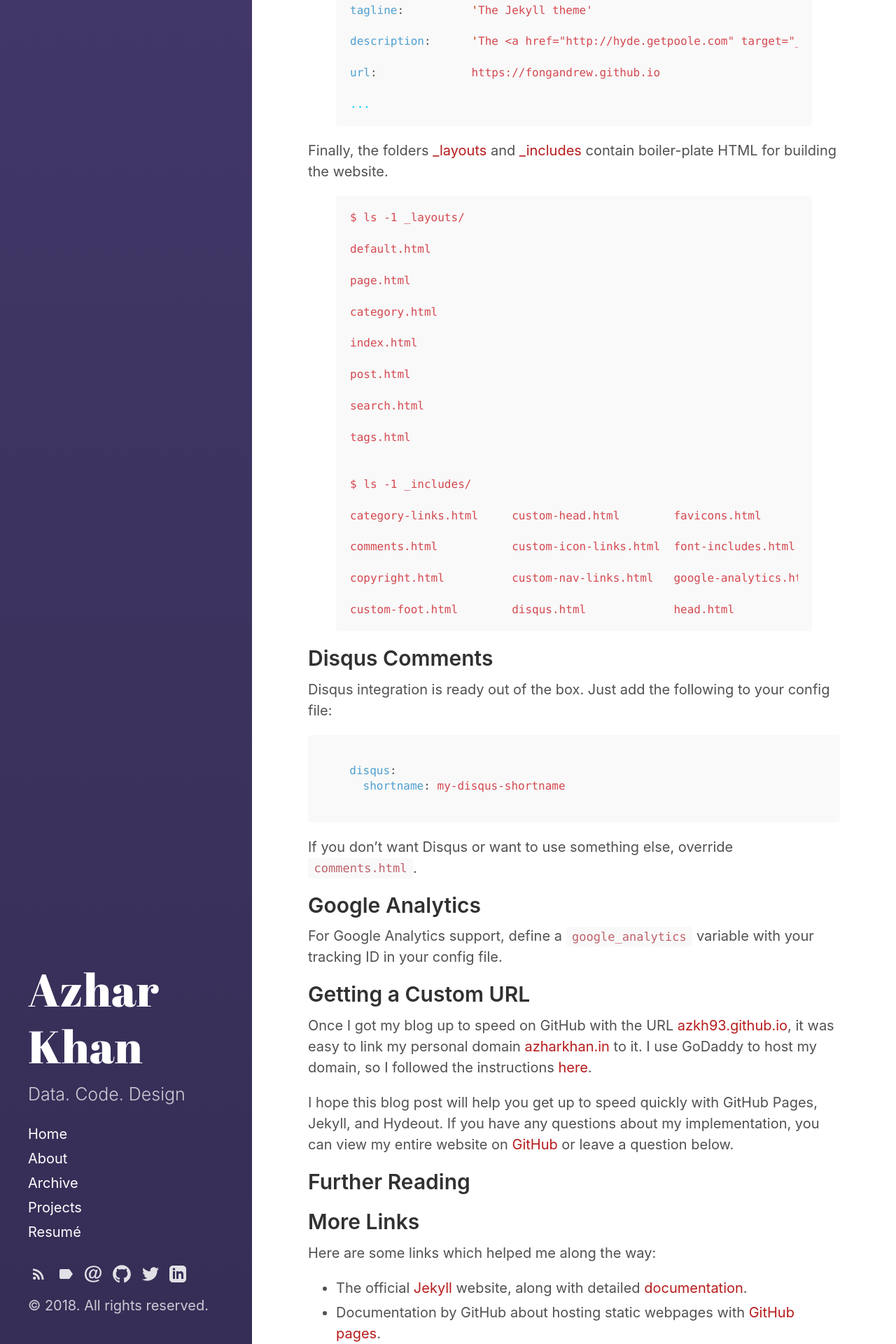
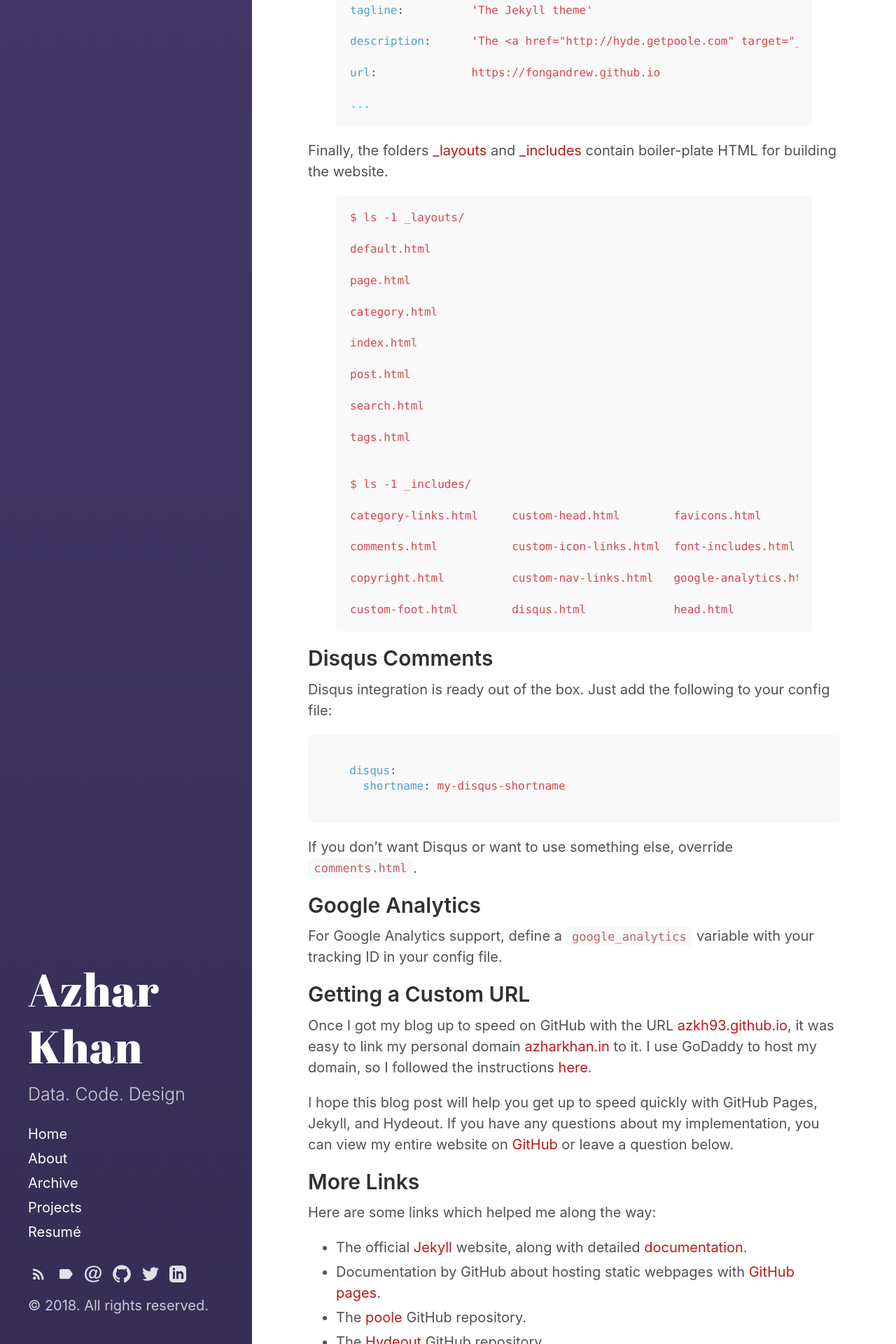
Before and after one commit to zeddmaxx/zeddmaxx.github.io, a Jekyll site: the page built from _posts/2018-10-15-Jekyll-Hydeout-Github-Pages.md, in a window 1280 px wide. Shown: the part 3080-5000 px from the top of the page at 70% size. Built offline with Jekyll 4.4.1, drawn with Linux system fonts in a browser that asks for light colours.

Commit message:
Minor change to post

```diff
--- a/_posts/2018-10-15-Jekyll-Hydeout-Github-Pages.md
+++ b/_posts/2018-10-15-Jekyll-Hydeout-Github-Pages.md
@@ -132,10 +132,6 @@ Once I got my blog up to speed on GitHub with the URL [azkh93.github.io](https:/
 I hope this blog post will help you get up to speed quickly with GitHub Pages, Jekyll, and Hydeout.
 If you have any questions about my implementation, you can view my entire website on [GitHub](https://github.com/azkh93/azkh93.github.io) or leave a question below.
 
-## Further Reading
-
-
-
 ## More Links
 
 Here are some links which helped me along the way:
```
